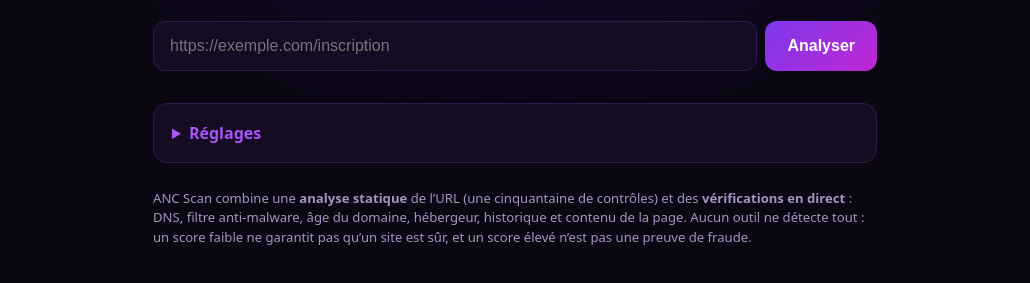
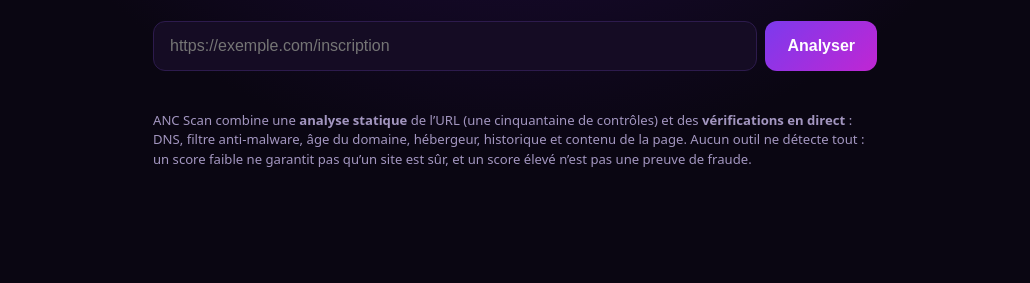
Before and after one commit to wissam654321/ANC, a plain HTML site: page index.html in a window 1280 px wide. Shown: the part 359-642 px from the top of the page, without its empty margins (125-1155 px from the left). Drawn offline with Linux system fonts and the light colour scheme.

Commit message:
Update index.html

```diff
--- a/index.html
+++ b/index.html
@@ -402,7 +402,7 @@ window.ANCLive=function(R){
   var ipHost=/^[\d.]+$|:/.test(R.host),jobs=[];
   if(ipHost)jobs.push(geo(R.host,S));
   else{jobs.push(dns(R,S).then(function(ips){return ips&&ips[0]?geo(ips[0],S):null}));jobs.push(rdap(R,S))}
-  jobs.push(wayback(R,S),content(R,S),gsb(R,S),vt(R,S));
+  jobs.push(wayback(R,S),content(R,S));
   Promise.all(jobs.map(function(p){return p.catch(function(){})})).then(function(){if(live())hist({u:R.u.href,s:R.final!=null?R.final:R.score})});
 };
 
@@ -412,13 +412,7 @@ window.ANCLive=function(R){
   var st=document.createElement("style");
   st.textContent="details.card summary{cursor:pointer;color:var(--pur);font-weight:600}details.card label{display:flex;gap:8px;align-items:center;margin:12px 0 4px;font-size:.9rem}details.card input[type=text],details.card input[type=password]{width:100%;padding:10px;border-radius:8px;border:1px solid var(--line);background:#0000002e;color:var(--tx)}.chips{display:flex;flex-wrap:wrap;gap:6px;margin-top:14px}.chip{border:1px solid var(--line);background:var(--card);color:var(--tx);border-radius:999px;padding:6px 11px;font-size:.8rem;cursor:pointer}.chip b{margin-left:8px}";
   document.head.appendChild(st);
-  var d=document.createElement("details");d.className="card";
-  d.innerHTML='<summary>Réglages</summary><label><input type="checkbox" id="s-ct"> Analyser le contenu de la page (via le proxy public allorigins.win)</label><p class="note">L’URL est envoyée à ce service tiers. Désactive-le si l’adresse est confidentielle.</p><label>Clé API Google Safe Browsing (optionnel)</label><input type="password" id="s-gsb" autocomplete="off"><label>Clé API VirusTotal (optionnel)</label><input type="password" id="s-vt" autocomplete="off"><p class="note">Les clés restent dans ton navigateur (localStorage) et ne sont envoyées qu’à Google ou VirusTotal.</p>';
-  out.parentNode.insertBefore(h,out);out.parentNode.insertBefore(d,out);
-  $("s-ct").checked=store("anc_ct")!=="0";
-  $("s-ct").onchange=function(){store("anc_ct",this.checked?"1":"0")};
-  $("s-gsb").value=store("anc_gsb")||"";$("s-gsb").onchange=function(){store("anc_gsb",this.value.trim())};
-  $("s-vt").value=store("anc_vt")||"";$("s-vt").onchange=function(){store("anc_vt",this.value.trim())};
+  out.parentNode.insertBefore(h,out);
   hist();
   var p=new URLSearchParams(location.search).get("url");
   if(p){$("u").value=p;setTimeout(function(){$("go").click()},60)}
```
